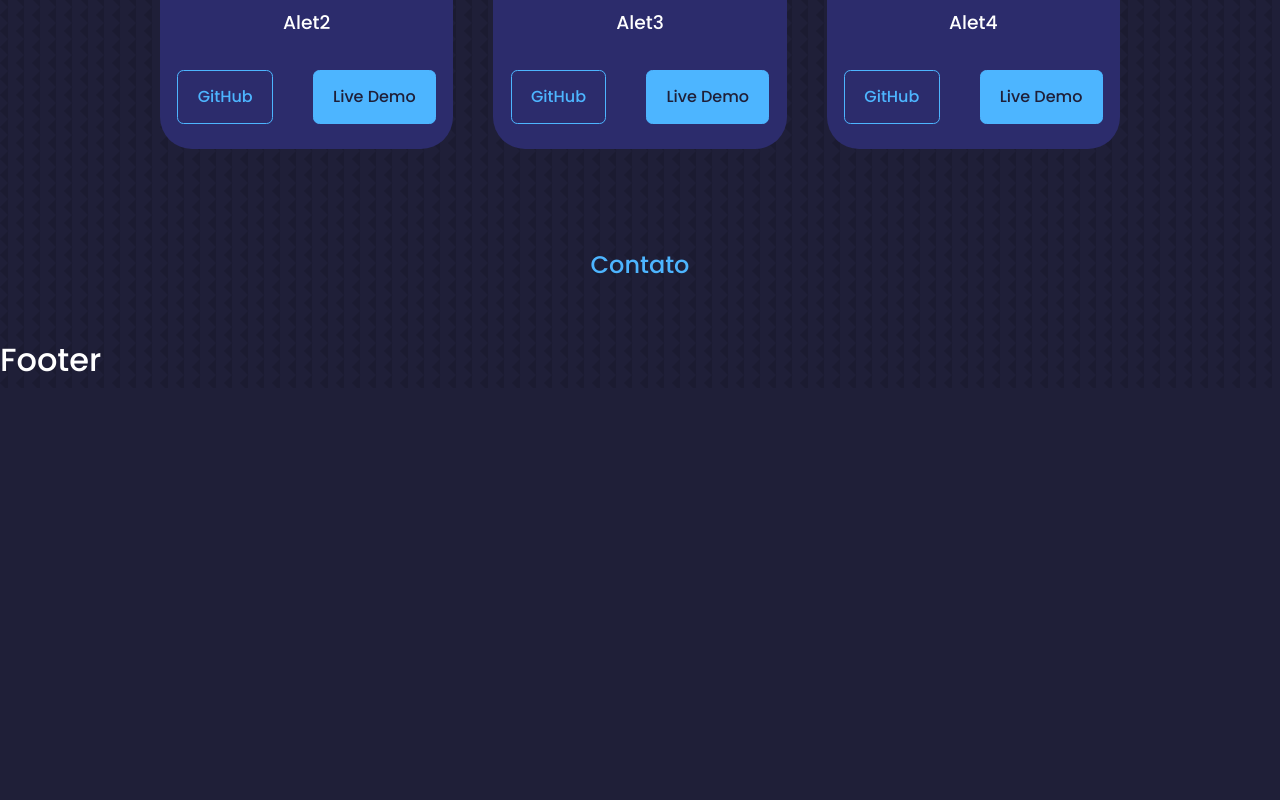
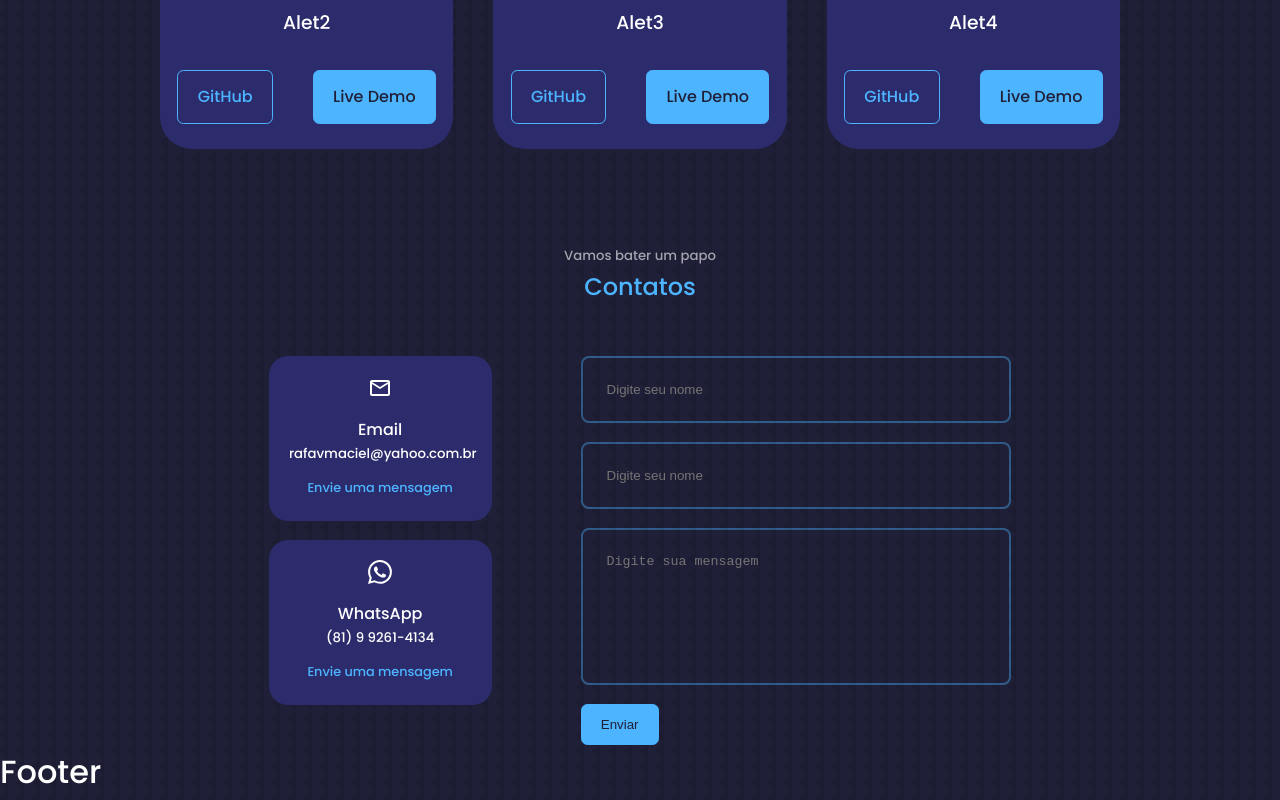
Before and after one commit to rafavmaciel/Portifolio, a React (Create React App) app: page / in a window 1280 px wide. Shown: the part 3161-3961 px from the top of the page. Before the commit the page ends 3549 px from the top, so only its background shows below. Built offline with nearby package versions, Linux system fonts and the light colour scheme.

Commit message:
implementando sessão de contato

```diff
--- a/src/components/contact/Contact.jsx
+++ b/src/components/contact/Contact.jsx
@@ -1,9 +1,45 @@
-import './contact.css'
+import "./contact.css";
+import ContactItem from "./ContactItem";
+import { MdOutlineEmail } from "react-icons/md";
+import { BsWhatsapp } from "react-icons/bs";
 
 export default function Contact() {
-    return(
-        <section id='contact'>
-            <h1>Contato</h1>
+    return (
+        <section id="contact">
+            <h5>Vamos bater um papo </h5>
+            <h1> Contatos</h1>
+
+            <div className="container contact__container">
+                {/* cards de contato */}
+                <div className="contact__options">
+                    <ContactItem
+                        type="Email"
+                        contact="rafavmaciel@yahoo.com.br"
+                        link="mailto:rafavmaciel@yahoo.com.br"
+                        linkTitle="Envie uma mensagem"
+                    >
+                        <MdOutlineEmail className="contact__option-icon" />
+                    </ContactItem>
+                    <ContactItem
+                        type="WhatsApp"
+                        contact="(81) 9 9261-4134"
+                        link="https://api.whatsapp.com/send?phone=558192614134"
+                        linkTitle="Envie uma mensagem"
+                    >
+                        <BsWhatsapp  className="contact__option-icon"/>
+                    </ContactItem>
+                    {/* form */}
+                </div>
+                <form action="">
+                    <input type="text" name="name" placeholder="Digite seu nome" required />
+                    <input type="email" name="email" placeholder="Digite seu nome" required />
+                    <textarea name="message" rows="7" placeholder="Digite sua mensagem" required />
+                    <button type="submit" className="btn btn-primary">
+                        {" "}
+                        Enviar
+                    </button>
+                </form>
+            </div>
         </section>
-    )
+    );
 }
--- /dev/null
+++ b/src/components/contact/ContactItem.jsx
@@ -0,0 +1,11 @@
+export default function ContactItem(props) {
+    return(
+        <article className="contact__option">
+            {props.children}
+            <h4>{props.type}</h4>
+            <h5>{props.contact}</h5>
+            <a href={props.link} target='_blank'>{props.linkTitle} </a>
+        </article>
+    )
+
+}
--- a/src/components/contact/contact.css
+++ b/src/components/contact/contact.css
@@ -0,0 +1,71 @@
+.container.contact__container {
+    width: 58% ;
+    display: grid;
+    grid-template-columns: 30% 58% ;
+    gap: 12% ;
+}
+
+.contact__options{
+    display: flex;
+    flex-direction: column;
+    gap: 1.2rem;
+}
+
+.contact__option {
+    background: var(--color-bg-variant);
+    padding: 1.2rem;
+    border-radius: 1.2rem;
+    text-align: center;
+    border: 1px solid transparent;
+    transition: var(--transition);
+}
+
+.contact__option:hover {
+    background: transparent;
+    border-color: var(--color-primary-variant);
+    cursor: default;
+}
+
+.contact__option-icon {
+    font-size: 1.5rem;
+    margin-bottom: 0.5rem;
+}
+
+.contact__option a {
+    margin-top: 0.7rem;
+    /* o display inline-block é adequado para conteudos dentro de um bloco */
+    display: inline-block;
+    font-size: 0.8rem;
+}
+
+form{
+    display: flex;
+    flex-direction: column;
+    gap: 1.2rem;
+}
+
+input, textarea {
+    background: transparent;
+    padding: 1.5rem;
+    border-radius: 0.5rem;
+    border: 2px solid var(--color-primary-variant);
+    color: var(--color-white);
+    /* o resize none é para não permitir o redimensionamento do textarea */
+    resize: none;
+}
+
+
+/* ============== MEDIA QUERIES ============== */
+@media screen and (max-width: 1024px) {
+    .container.contact__container {
+        width: 80% ;
+        grid-template-columns: 1fr;
+        gap: 1rem;
+    }
+}
+
+@media screen and (max-width: 600px) {
+    .container.contact__container {
+        width: var(--conteiner-width-sm) ;
+    }
+}
```
